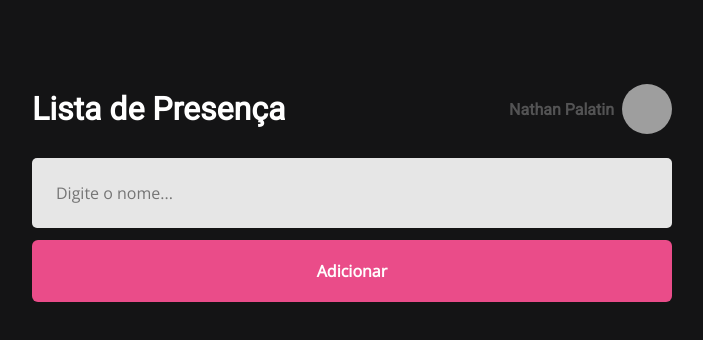
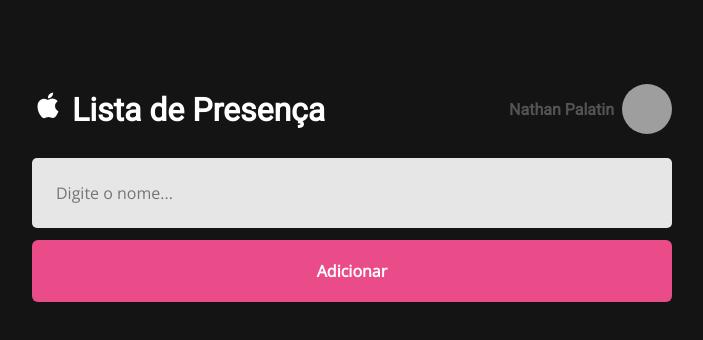
Before and after one commit to nathanpalatin/Class-point, a React (Vite) app: page / in a window 1280 px wide. Shown: the top 340 px of the page, without its empty margins (288-991 px from the left). Built offline with nearby package versions, Linux system fonts and the light colour scheme; grey boxes are pictures that could not be loaded.

Commit message:
add Apple icon from react repo

```diff
--- a/src/pages/Home/index.jsx
+++ b/src/pages/Home/index.jsx
@@ -1,5 +1,6 @@
 import React, { useState } from 'react'
 import { Card } from '../../components/Card';
+import { DiApple } from "react-icons/di";
 import './styles.css';
 
 export function Home(){
@@ -32,7 +33,7 @@ export function Home(){
 
     <div className="container">
       <header>
-        <h1>Lista de Presença</h1>
+        <h1><DiApple /> Lista de Presença</h1>
         <div>
           <strong>Nathan Palatin</strong>
           <img src={myAvatar} alt="Foto de perfil" />
```
